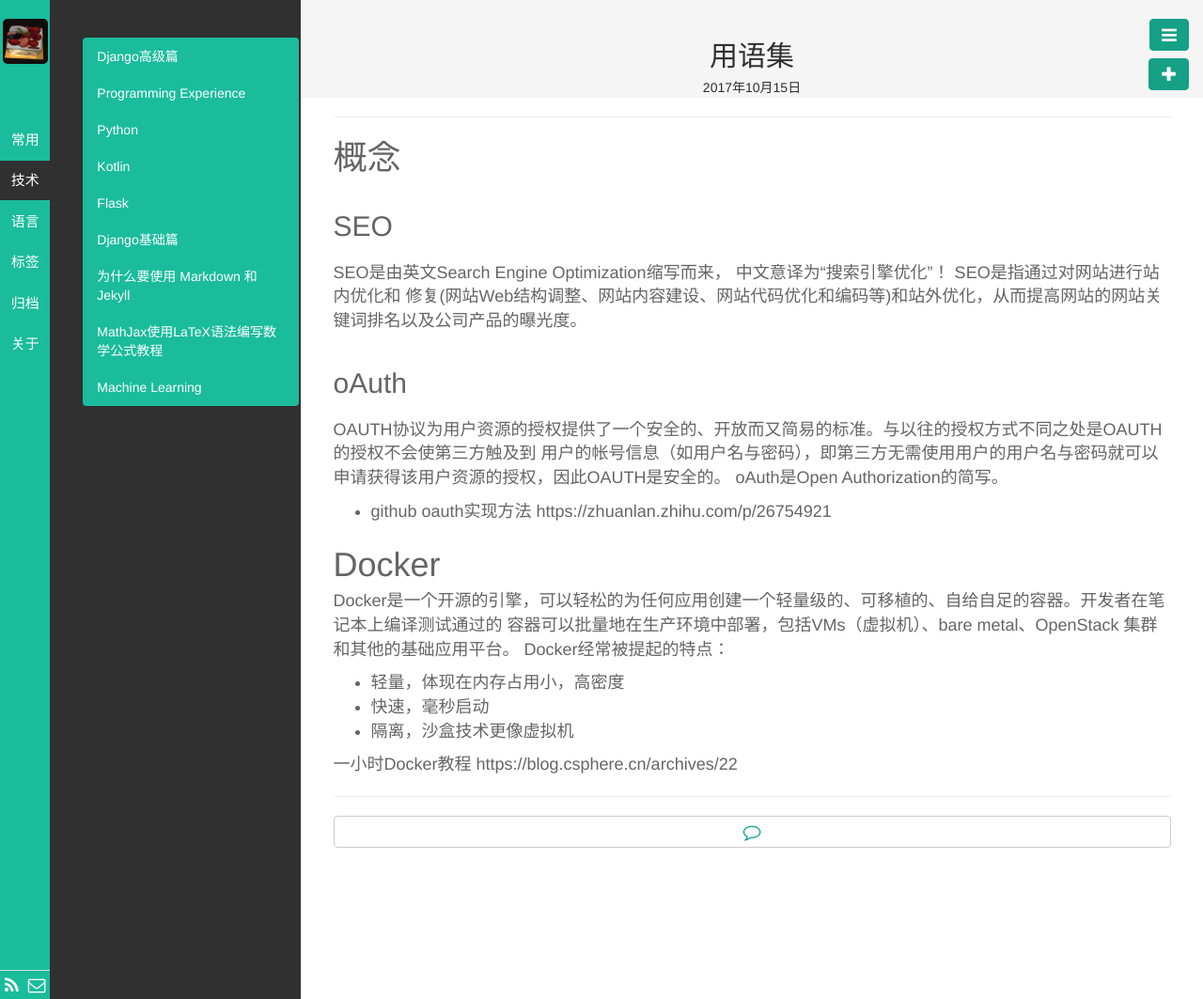
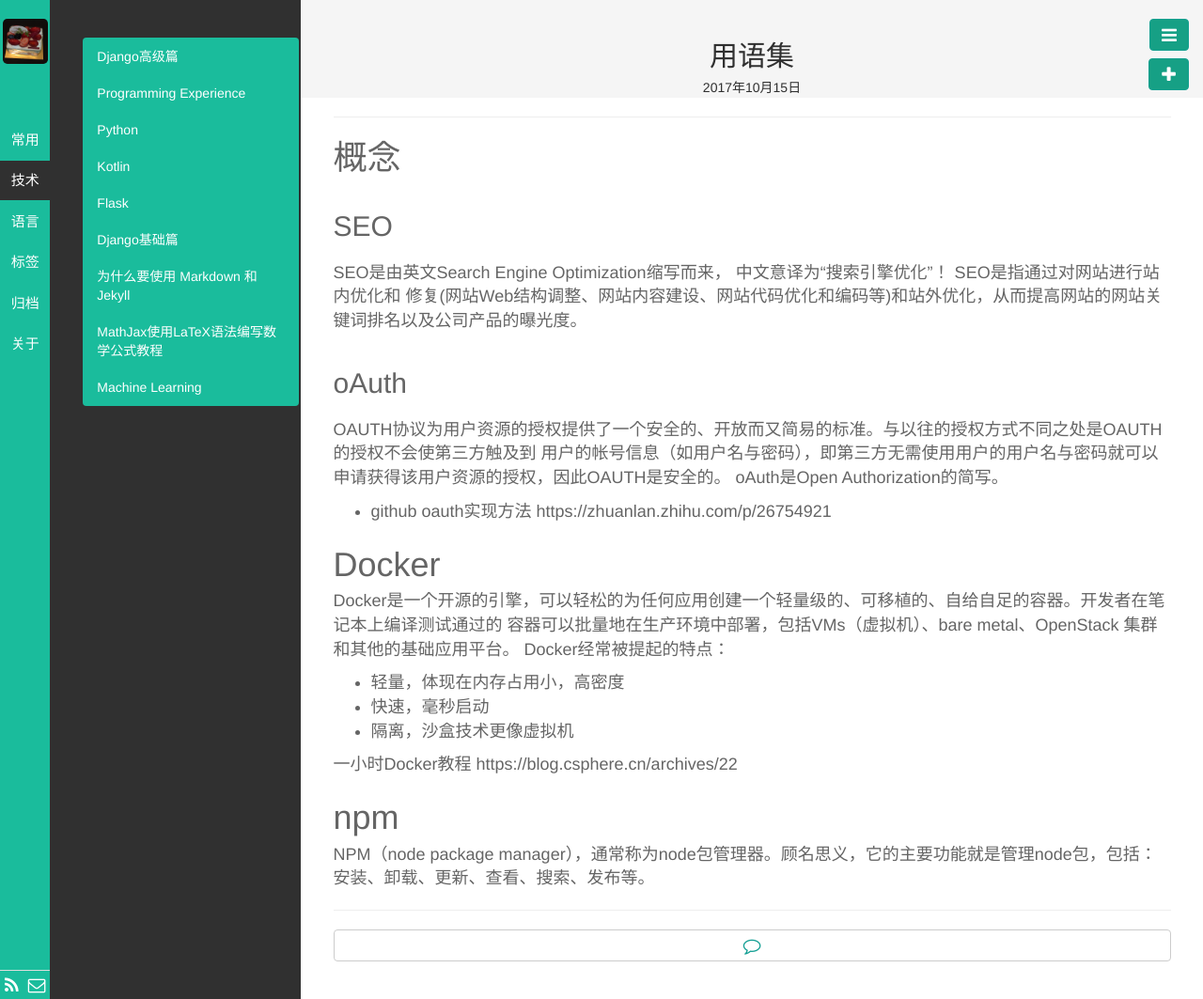
Before and after one commit to kyoyo/kyoyo.github.io, a Jekyll site: the page built from _posts/常用/2017-10-15-Concepts.md, in a window 1280 px wide. Shown: the whole page at 94% size. Built offline with Jekyll 4.4.1, drawn with Linux system fonts in a browser that asks for light colours; Markdown is read by kramdown in place of the engine named in the settings.

Commit message:
Update 2017-10-15-Concepts.md

```diff
--- a/_posts/常用/2017-10-15-Concepts.md
+++ b/_posts/常用/2017-10-15-Concepts.md
@@ -29,3 +29,6 @@ Docker经常被提起的特点：
 - 隔离，沙盒技术更像虚拟机
 
 一小时Docker教程 https://blog.csphere.cn/archives/22
+
+# npm
+NPM（node package manager），通常称为node包管理器。顾名思义，它的主要功能就是管理node包，包括：安装、卸载、更新、查看、搜索、发布等。
```
